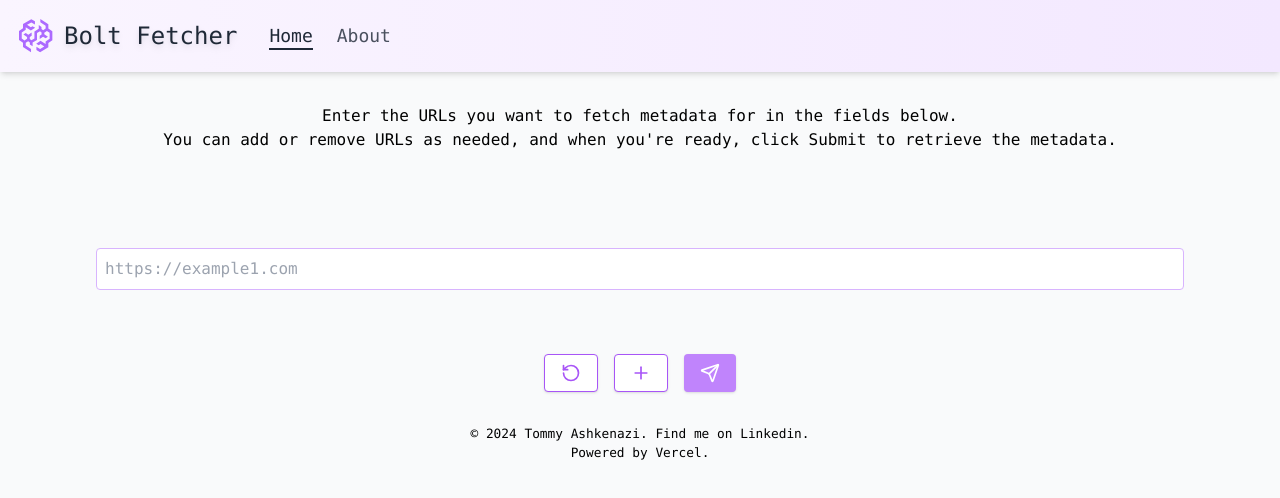
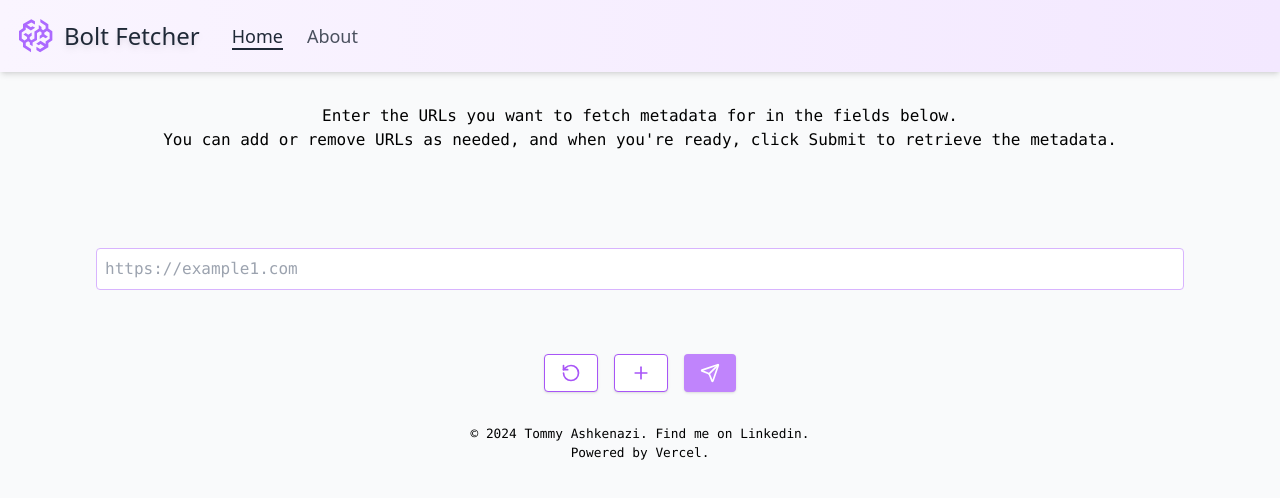
Before and after one commit to tommyash122/metadata-fetcher, a React (Create React App) app in the folder client/: page / in a window 1280 px wide. Shown: the top 498 px of the page. Built offline with nearby package versions, Linux system fonts and the light colour scheme.

Commit message:
remove container from header

```diff
--- a/client/src/App.js
+++ b/client/src/App.js
@@ -12,8 +12,8 @@
   return (
     <>
       <Router>
+        <Header />
         <div className="font-mono container mx-auto pb-16">
-          <Header />
           <div className="mt-8">
             <Routes>
               <Route path="/" element={<Home />} />
--- a/client/src/components/common/Header.js
+++ b/client/src/components/common/Header.js
@@ -12,7 +12,7 @@
 
     return (
         <header className="bg-gradient-to-r from-purple-50 to-purple-100 sticky top-0 z-20 w-full shadow-md p-4">
-            <div className="container mx-auto flex items-center justify-between">
+            <div className="mx-auto flex items-center justify-between">
                 {/* Logo with SVG Icon */}
                 <div className="flex items-center space-x-2">
                     <img src={LogoIcon} alt="Logo Icon" className="w-10 h-10" />
```
